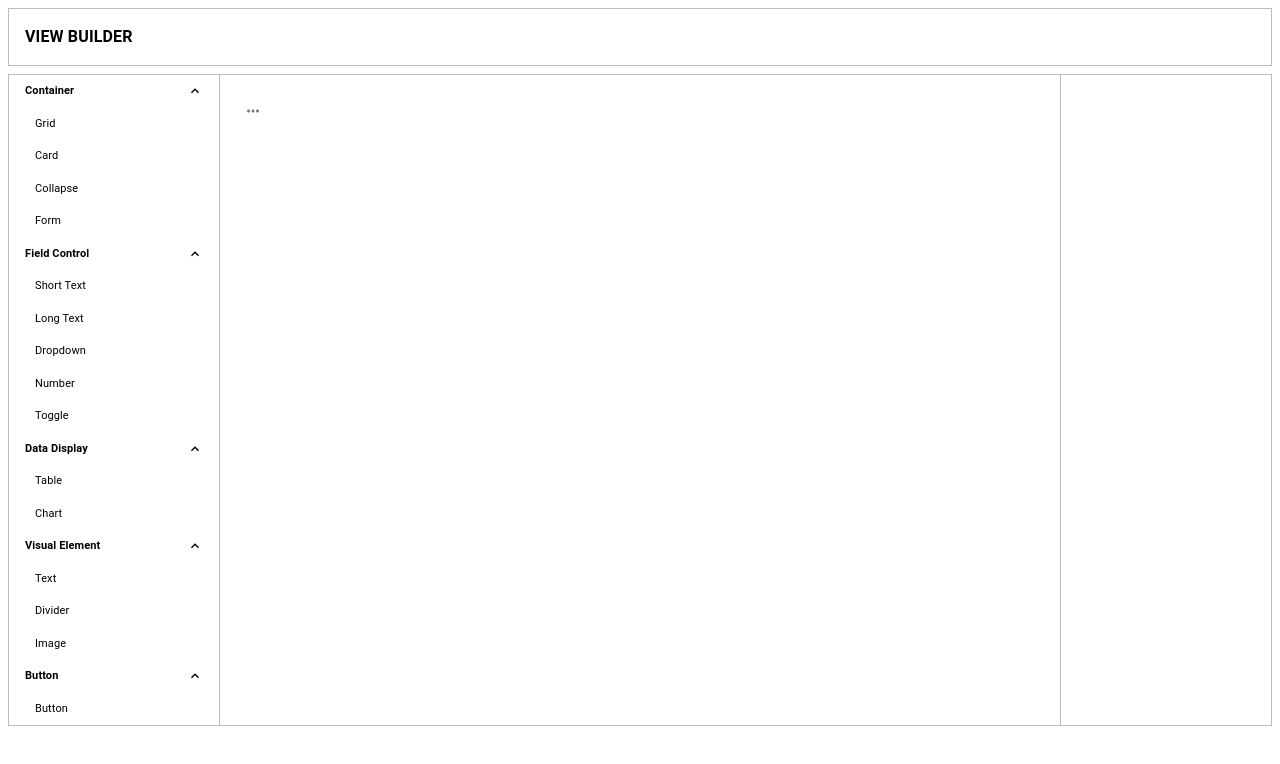
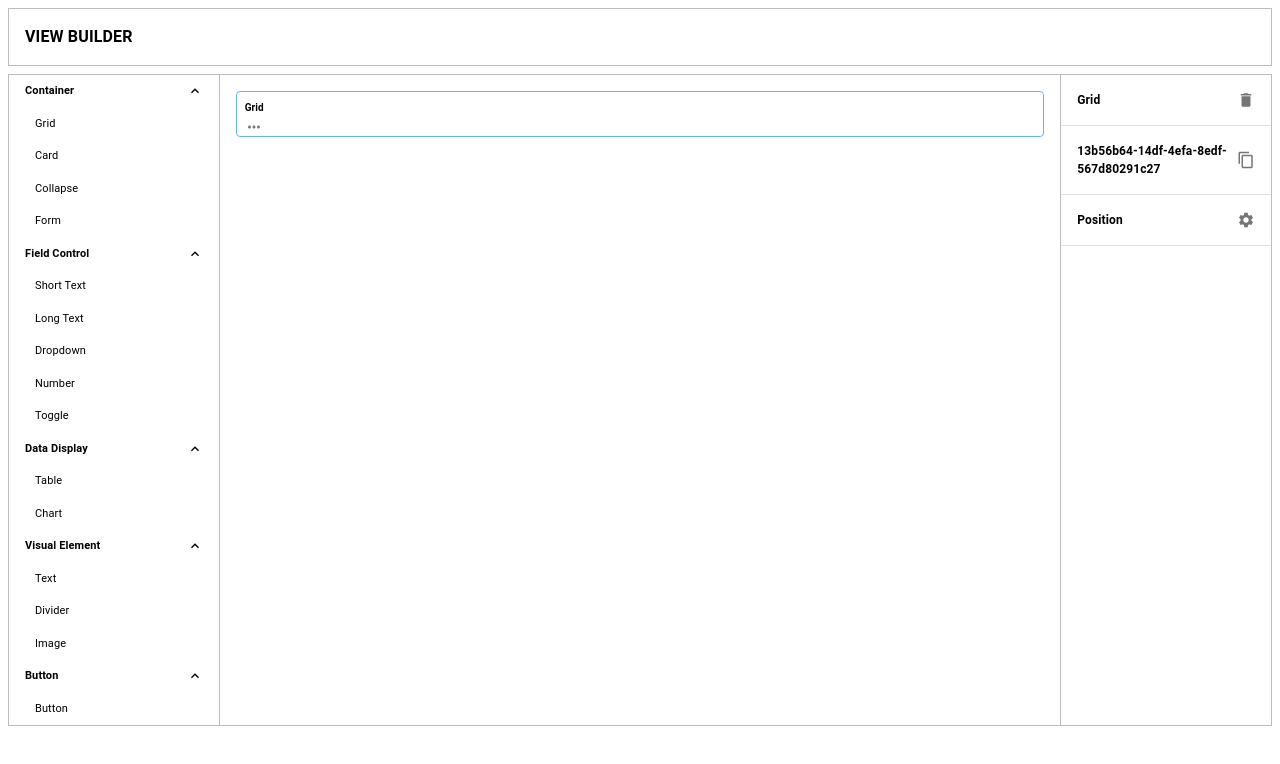
Before and after one commit to DanJul572/ZApp_Web_App, a Next.js app: page /view/create in a window 1280 px wide. Both pictures are taken after a click on the button "Grid". Shown: the top 764 px of the page. Built offline with nearby package versions, Linux system fonts and the light colour scheme.

Commit message:
setting padding container component

```diff
--- a/src/app/view/create/component/index.js
+++ b/src/app/view/create/component/index.js
@@ -10,7 +10,7 @@ import {inputType, containerType, dataDisplayType, visualElementType, componentG
 import buttonType from '@/constant/button_type';
 
 const Component = props => {
-    const {content, setContent} = props;
+    const {content, setContent, setSelected} = props;
 
     const [componentList, setComponentList] = useState([]);
     const [open, setOpen] = useState({});
@@ -38,6 +38,7 @@ const Component = props => {
 
         if (group.value === componentGroupType.container.value) component.section = [];
 
+        setSelected(component);
         setContent([...content, component]);
     };
 
--- a/src/app/view/create/content/index.js
+++ b/src/app/view/create/content/index.js
@@ -1,6 +1,5 @@
 import {Box, IconButton, colors, Grid, Tooltip, Divider, Typography, Button} from '@mui/material';
 import MoreHorizIcon from '@mui/icons-material/MoreHoriz';
-import {Card} from '@/component/container';
 import {LongText, Toggle, ShortText, Dropdown, Number} from '@/component/input';
 import {actionType, componentGroupType, containerType, dataDisplayType, inputType, visualElementType} from '@/constant';
 import {Table} from '@/component';
@@ -32,9 +31,10 @@ const Content = props => {
                 border={selected && component.id === selected.id ? 1 : 0}
                 borderColor={colors.blue[300]}
                 padding={1}
+                paddingBottom={0}
                 borderRadius={1}>
                 {children}
-                <Tooltip arrow title={component.type.label} placement="top">
+                <Tooltip arrow title={component.type.label} placement="left">
                     <IconButton onClick={() => setSelected(component)} size="small" style={{padding: 0}}>
                         <MoreHorizIcon fontSize="10" />
                     </IconButton>
@@ -54,17 +54,24 @@ const Content = props => {
             if (type === containerType.card.value) {
                 return (
                     <Container key={id} component={component}>
-                        <Card>
-                            {section &&
-                                section.length > 0 &&
-                                section.map(childs => childs.map(child => renderComponent(child)))}
-                        </Card>
+                        <Box border={1} borderColor={colors.grey[300]} borderRadius={1} padding={1}>
+                            <Box>
+                                {section &&
+                                    section.length > 0 &&
+                                    section.map(childs => childs.map(child => renderComponent(child)))}
+                            </Box>
+                        </Box>
                     </Container>
                 );
             } else if (type === containerType.grid.value) {
                 return (
-                    <Container key={id} component={component}>
+                    <Container key={id} component={component} padding={1}>
                         <Grid container>
+                            <Grid item xs={12}>
+                                <Typography fontSize={10} fontWeight="bold">
+                                    Grid
+                                </Typography>
+                            </Grid>
                             {section &&
                                 section.map((childs, index) => (
                                     <Grid item xs={12 / section.length} key={index}>
--- a/src/app/view/create/page.js
+++ b/src/app/view/create/page.js
@@ -15,14 +15,9 @@ const ViewCreate = () => {
         <Box>
             <TopBar />
             <Grid container>
-                <Component content={content} setContent={setContent} />
+                <Component content={content} setContent={setContent} setSelected={setSelected} />
                 <Content content={content} selected={selected} setSelected={setSelected} />
-                <Properties
-                    selected={selected}
-                    content={content}
-                    setContent={setContent}
-                    setSelected={setSelected}
-                />
+                <Properties selected={selected} content={content} setContent={setContent} setSelected={setSelected} />
             </Grid>
         </Box>
     );
--- a/src/component/container/card.js
+++ /dev/null
@@ -1,15 +0,0 @@
-import {Box, CardContent} from '@mui/material';
-import {Card as Cards} from '@mui/material';
-
-const Card = props => {
-    const {children} = props;
-    return (
-        <Cards variant="outlined">
-            <CardContent>
-                <Box>{children}</Box>
-            </CardContent>
-        </Cards>
-    );
-};
-
-export default Card;
--- a/src/component/container/index.js
+++ /dev/null
@@ -1,3 +0,0 @@
-import Card from './card';
-
-export {Card};
```
